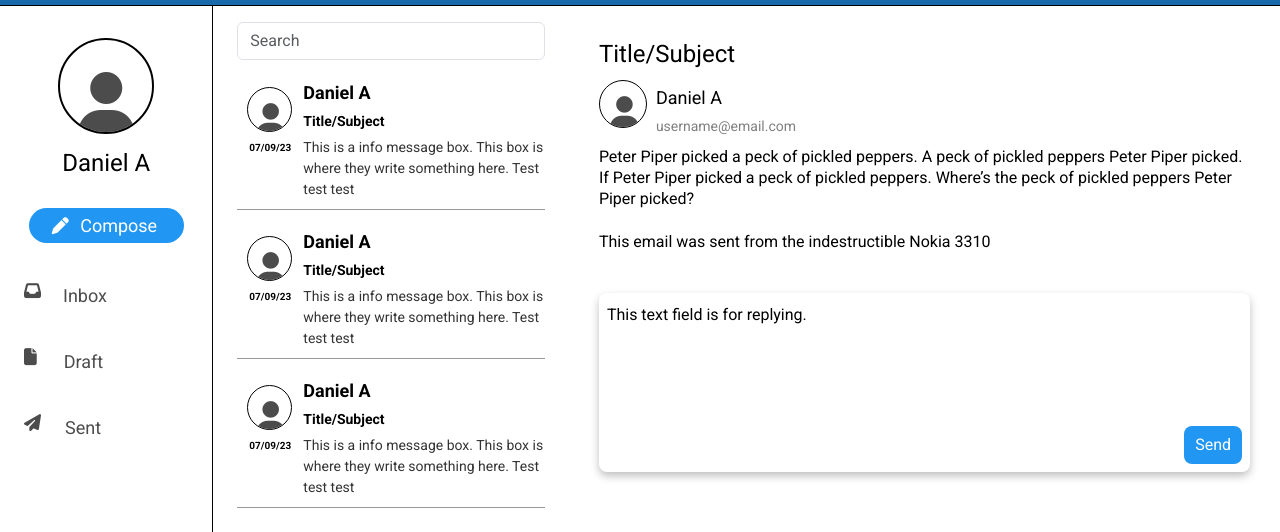
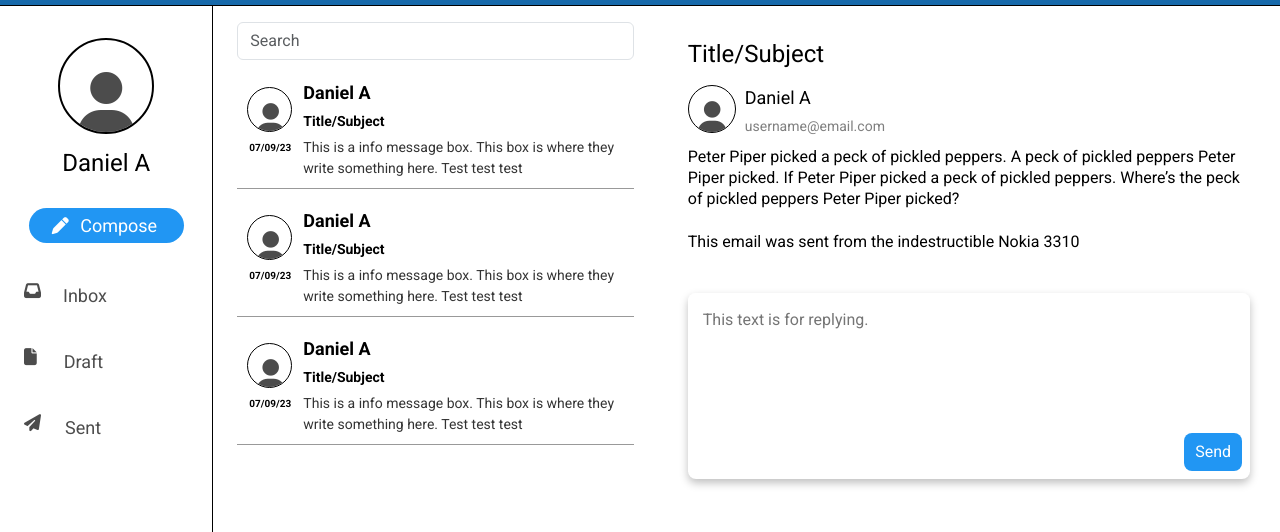
Before and after one commit to DArlegui/Bootstrap-Email-Template, a plain HTML site: page index.html in a window 1280 px wide. Shown: the part 50-582 px from the top of the page. Drawn offline with nearby package versions, Linux system fonts and the light colour scheme.

Commit message:
added more components

```diff
--- a/index.html
+++ b/index.html
@@ -39,13 +39,19 @@
         <div class="collapse navbar-collapse" id="navbarSupportedContent">
           <ul class="navbar-nav me-auto mb-2 mb-lg-0">
             <li class="nav-item d-sm-block d-md-none">
-              <a class="nav-link active" aria-current="page" href="#">Inbox</a>
+              <a class="nav-link button-link" aria-current="page" href="#"
+                >Inbox</a
+              >
             </li>
             <li class="nav-item d-sm-block d-md-none">
-              <a class="nav-link active" aria-current="page" href="#">Draft</a>
+              <a class="nav-link button-link" aria-current="page" href="#"
+                >Draft</a
+              >
             </li>
             <li class="nav-item d-sm-block d-md-none">
-              <a class="nav-link active" aria-current="page" href="#">Sent</a>
+              <a class="nav-link button-link" aria-current="page" href="#"
+                >Sent</a
+              >
             </li>
           </ul>
         </div>
@@ -56,7 +62,7 @@
 
     <div class="page container-fluid h-100">
       <div class="row h-100">
-        <div class="col-md-4 col-xl-2 d-none d-md-flex code p-0">
+        <div class="col-md-4 col-xl-2 d-none d-md-flex p-0">
           <!-- *User Left -->
           <div class="user-left">
             <div>
@@ -66,23 +72,23 @@
             </div>
             <div id="username">Daniel A</div>
             <div id="compose-container">
-              <button id="compose-button">
+              <button id="compose-button" class="email-buttons">
                 <i class="fa-solid fa-pen" style="color: white"></i>
                 <div id="compose-text">Compose</div>
               </button>
             </div>
             <div id="selection-container">
-              <button id="inbox">
+              <button id="inbox" class="email-buttons">
                 <!-- Inbox Icon -->
                 <i class="fa-solid fa-inbox"></i>
                 <div id="inbox-text">Inbox</div>
               </button>
-              <button id="draft">
+              <button id="draft" class="email-buttons">
                 <!-- Draft Icon -->
                 <i class="fa-solid fa-file"></i>
                 <div id="draft-text">Draft</div>
               </button>
-              <button id="sent">
+              <button id="sent" class="email-buttons">
                 <!-- Sent Icon -->
                 <i class="fa-solid fa-paper-plane"></i>
                 <div id="sent-text">Sent</div>
@@ -93,7 +99,7 @@
 
         <div class="col container">
           <div class="row h-100">
-            <div class="col-12 col-xl-4 p-0 code">
+            <div class="col-12 col-xl-5 p-0">
               <div class="mail-tray">
                 <!-- <input type="text" id="search-box" placeholder="Search"> -->
                 <form class="d-flex align-self-stretch" id="search-box">
@@ -163,12 +169,12 @@
               </div>
             </div>
 
-            <div class="col-md-12 col-xl-8 d-none d-md-flex p-0 code">
+            <div class="col-md-12 col-xl-7 d-none d-md-flex p-0">
               <div id="mail-page">
                 <div id="mail-box">
                   <div id="mail-subject">Title/Subject</div>
                   <div id="mail-info">
-                    <div>
+                    <div class="mail-frame-container">
                       <div id="mail-frame">
                         <i class="fa-solid fa-user"></i>
                       </div>
@@ -186,13 +192,12 @@
                     indestructible Nokia 3310
                   </div>
                 </div>
-                <div id="mail-reply">
-                  <div id="mail-send">
-                    <div id="mail-send-text">Send</div>
-                  </div>
-                  <div id="mail-reply-message">
-                    This text field is for replying.
-                  </div>
+                <div class="reply-container">
+                  <textarea
+                    class="mail-reply"
+                    placeholder="This text is for replying."
+                  ></textarea>
+                  <button id="mail-send">Send</button>
                 </div>
               </div>
             </div>
--- a/styles.css
+++ b/styles.css
@@ -30,7 +30,11 @@ button {
   background-color: transparent;
 }
 
-button:active {
+.button-link {
+  color: white !important;
+}
+
+.email-buttons:active {
   position: relative;
   top: 2px;
 }
@@ -328,12 +332,12 @@ a {
 #mail-page {
   width: 100%;
   padding: 30px;
-  /* border-left: 1px black solid; */
   flex-direction: column;
   justify-content: flex-start;
   align-items: flex-start;
   gap: 33px;
   display: inline-flex;
+  /* border-top: 1px black solid; */
 }
 
 #mail-box {
@@ -362,6 +366,13 @@ a {
   display: inline-flex;
 }
 
+.mail-frame-container {
+  display: flex;
+  align-items: center;
+  align-self: stretch;
+  gap: 9px;
+}
+
 #mail-frame {
   width: 48px;
   height: 48px;
@@ -370,10 +381,10 @@ a {
   border-radius: 26.67px;
   overflow: hidden;
   border: 1.07px black solid;
-
+  display: flex;
   > i {
     padding-top: 15px;
-    padding-left: 10px;
+    padding-left: 9px;
     font-size: 33px;
   }
 }
@@ -420,14 +431,25 @@ a {
   align-items: center;
 }
 
-#mail-reply {
+.reply-container {
   width: 100%;
-  height: 179px;
   position: relative;
   background: white;
   box-shadow: 0px 4px 8px rgba(0, 0, 0, 0.25);
   border-radius: 8px;
   overflow: hidden;
+}
+
+.reply-container textarea {
+  width: 100%;
+  height: 179px;
+  position: relative;
+  background: white;
+  overflow: hidden;
+  border: none;
+  outline: none;
+  resize: none;
+  padding: 15px;
 }
 
 #mail-send {
@@ -444,6 +466,11 @@ a {
   justify-content: center;
   align-items: center;
   display: inline-flex;
+  color: white;
+}
+
+#mail-send:active {
+  bottom: 6px;
 }
 
 #mail-send-text {
```
